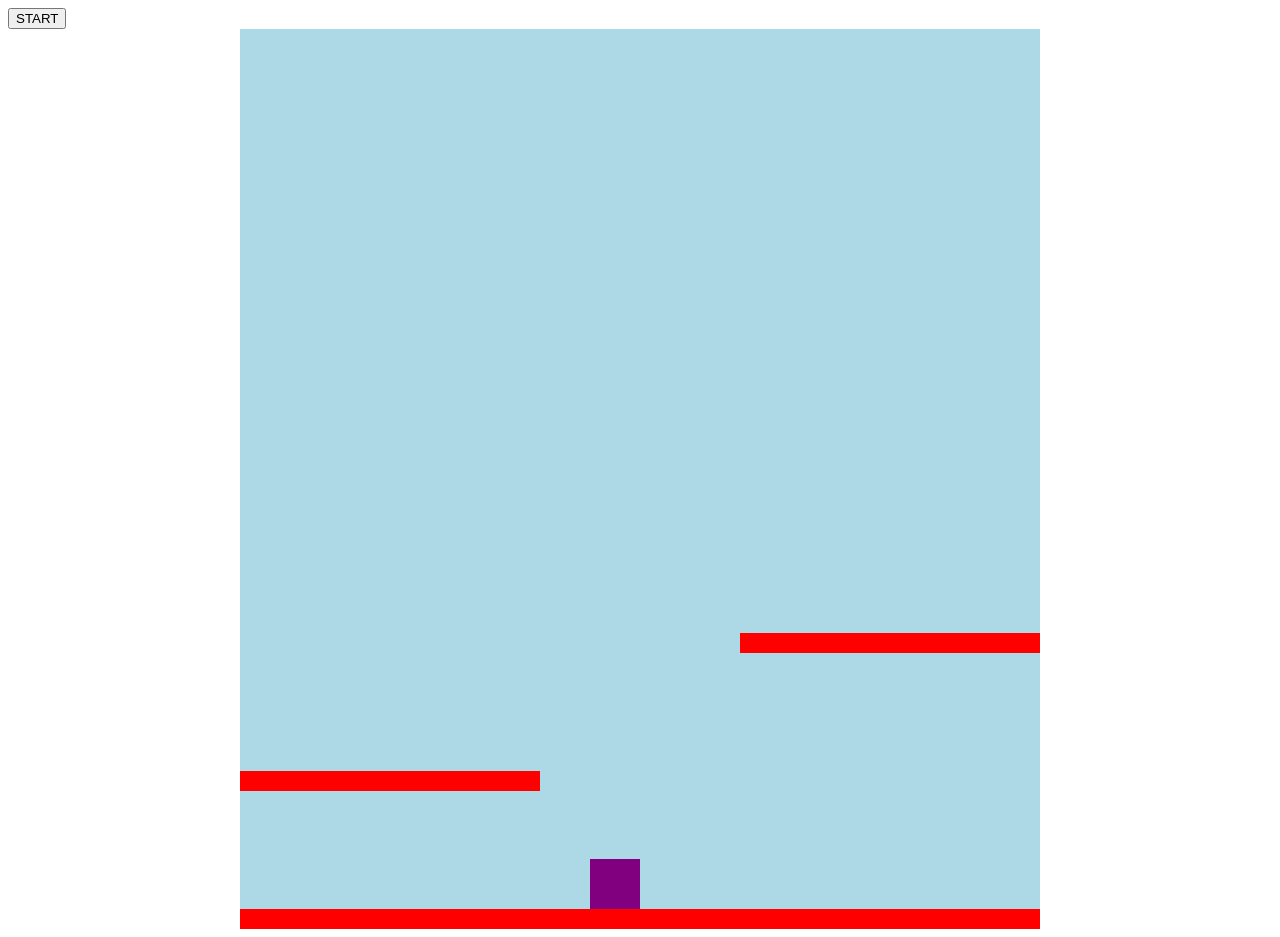
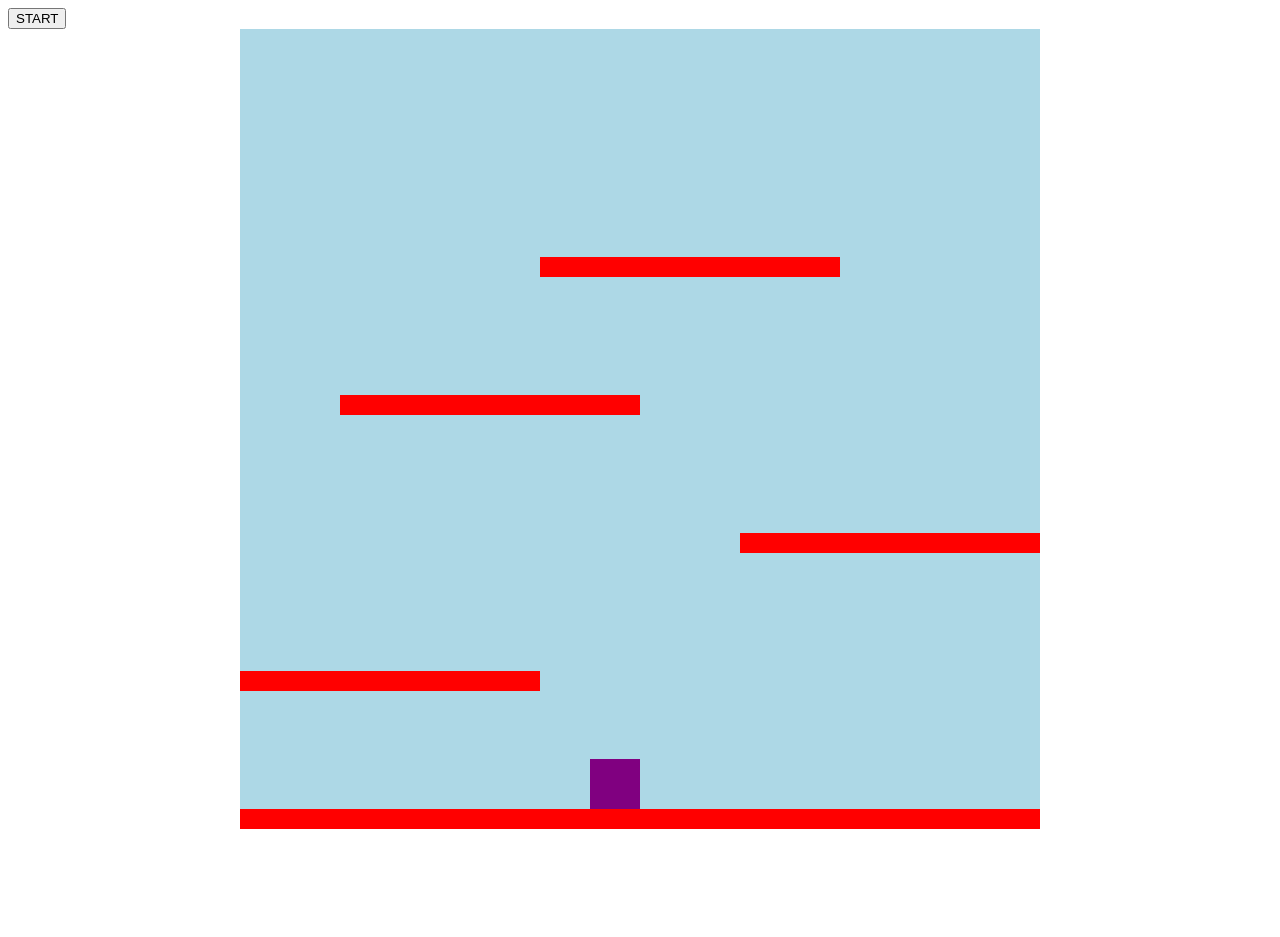
Before and after one commit to Jimemart/ironhackgame, a plain HTML site: page index.html in a window 1280 px wide. Both pictures are taken after a click on the button "START". After the commit the page ends 837 px from the top, so only its background shows below. Drawn offline with nearby package versions, Linux system fonts and the light colour scheme.

Commit message:
Funciona mas o menos

```diff
--- a/game.js
+++ b/game.js
@@ -9,6 +9,6 @@ function Game(){
 
 }
 
-Game.prototype.renderPlayer = function(){
-  $("#board").append(player.createPlayer());
-};
+// Game.prototype.renderPlayer = function(){
+//   $("#board").append(player.createPlayer());
+// };
--- a/index.html
+++ b/index.html
@@ -14,6 +14,8 @@
 <body>
   <button id="start">START</button>
   <div id="board">
+    <div class="tile high"></div>
+    <div class="tile top"></div>
     <div class="tile"></div>
     <div class="tile right"></div>
     <div id="floor" class="tile"></div>
--- a/index.js
+++ b/index.js
@@ -4,9 +4,10 @@ var player;
 $(document).ready(function(){
 
   $("#start").on("click",function(){
-    player = new Player(350,20,0,10,2);
+    tiles = new Tile();
+    player = new Player(350,40,0,0,2);
     game = new Game();
-    game.renderPlayer();
+
     var myInterval = setInterval(function(){
       player.update();
     },30);
@@ -24,50 +25,16 @@ $(document).ready(function(){
       game.keyLeft = true;
     }
   }).keyup(function(e){
-    if(e.keyCode===38){
+    if(e.keyCode===38 ){
       game.keyJump = false;
+      player.isFloor = false;
     }
     if(e.keyCode===39){
       game.keyRight = false;
+      player.speedX = 0;
     }
     if(e.keyCode===37){
       game.keyLeft = false;
+      player.speedX = 0;
     }
   });
-
-  // function checkControls(){
-  //   if(!player.isFloor){
-  //     player.goingUp();
-  //   }
-  //
-  //   if(player.speedY <= 0){
-  //     player.isFloor = false;
-  //     $(".tile").each(function(){
-  //       if(checkOnTile($(this)) && parseInt($(this).css("bottom")) >= player.y - $(this).height()){
-  //         $("#player").css("bottom", $(this).css("bottom")+ "px");
-  //         player.isFloor = true;
-  //         player.speedY = 0;
-  //       }
-  //     });
-  //
-  //   }
-  //   if(game.keyJump){
-  //     player.moveUp();
-  //   }
-  //   if(game.keyRight){
-  //     player.moveRight();
-  //   }
-  //   if(game.keyLeft){
-  //     player.moveLeft();
-  //   }
-  // }
-function checkOnTile(tilesToCheck){
-  var resultX = false;
-  if(player.x >= parseInt(tilesToCheck.css("left")) && player.x<= parseInt(tilesToCheck.css("left")) + tilesToCheck.width()){
-    resultX = true;
-  }
-  else{
-    resultX = false;
-  }
-  return resultX;
-}
--- a/player.js
+++ b/player.js
@@ -5,43 +5,56 @@ function Player(x,y,speedY, speedX, gravity){
   this.speedX = speedX;
   this.isFloor = true;
   this.gravity = gravity;
-  this.divPlayer = $("#player");
+  this.divPlayer = $("<div>").attr("id","player").attr("class","me");
+  this.divPlayer.css({bottom:this.y,left:this.x});
+  $("#board").append(this.divPlayer);
 }
 
 
-Player.prototype.createPlayer = function(){
-  var me = $("<div>");
-  $(me).addClass("me");
-  $(me).attr("id","player");
-  $(me).css("left", this.x);
-  $(me).css("bottom",this.y);
-  return me;
-};
-
-//
-// Player.prototype.moveUp = function(){
-//   if(this.isFloor){
-//     this.speedY = 30;
-//     this.isFloor = false;
-//   }
-// };
-
 Player.prototype.update = function(){
   if(game.keyRight){
-    this.speedX = 10;
-    this.x += this.speedX;
-    $("#player").css("left", this.x);
+    this.speedX = 15;
   }
   if(game.keyLeft){
-    this.speedX = -10;
-    this.x += this.speedX;
-    $("#player").css("left", this.x);
+    this.speedX = -15;
+  }
+
+  this.x += this.speedX;
+  if(this.x < $("#board").width() && this.x > 0){
+  $(this.divPlayer).css("left", this.x);
+}
+  if(game.keyJump){
+    if(this.isFloor){
+    this.speedY = 30;
+    this.isFloor = false;
+
+  }
+  }
+  if(!this.isFloor){
+      this.isFloor = false;
+    this._goingUp();
+    if(player.y >= 650){
+      tiles.tilesGoDown();
+    }
+  }
+  if(this.speedY <=0){
+    this.isFloor = false;
+    var that = this;
+    tiles.alltiles.each(function(){
+      if(tiles.checkOnTile(that, $(this))){
+        this.y = $(that.divPlayer).css("bottom");
+        $(that.divPlayer).css("bottom", $(this).css("bottom")+ "px");
+        that.isFloor = true;
+        that.speedY = 0;
+      }
+    });
   }
 
 };
 
-Player.prototype.goingUp = function(){
+Player.prototype._goingUp = function(){
+  //this.y = this.divPlayer.css("bottom");
   this.speedY -= this.gravity;
   this.y += this.speedY;
-  $("#player").css("bottom", this.y +"px");
+  this.divPlayer.css("bottom", this.y +"px");
 };
--- a/styles.css
+++ b/styles.css
@@ -1,6 +1,6 @@
 #board{
   background: lightblue;
-  height: 900px;
+  height: 800px;
   width: 800px;
   position: relative;
   margin: 0 auto;
@@ -26,3 +26,11 @@
   bottom: 276;
   left: 500;
 }
+.top{
+  bottom: 414;
+  left: 100;
+}
+.high{
+  bottom: 552;
+  left: 300;
+}
--- a/tiles.js
+++ b/tiles.js
@@ -0,0 +1,25 @@
+function Tile(){
+  this.width = [];
+  this.alltiles = $(".tile");
+}
+
+Tile.prototype.checkOnTile = function(player, tileToCheck){
+  var resultX = false;
+  var resultY = false;
+  if(player.x >= parseInt(tileToCheck.css("left")) && player.x <= parseInt(tileToCheck.css("left")) + tileToCheck.width()){
+    resultX = true;
+  }
+  if(player.y - tileToCheck.height() == parseInt(tileToCheck.css("bottom"))){
+    resultY = true;
+  }
+  return resultX && resultY;
+};
+
+
+Tile.prototype.tilesGoDown = function(){
+  tiles.alltiles.each(function(tile){
+	var position = parseInt($(this).css("bottom"));
+	position -=10;
+	$(this).css("bottom", position);
+});
+};
```
